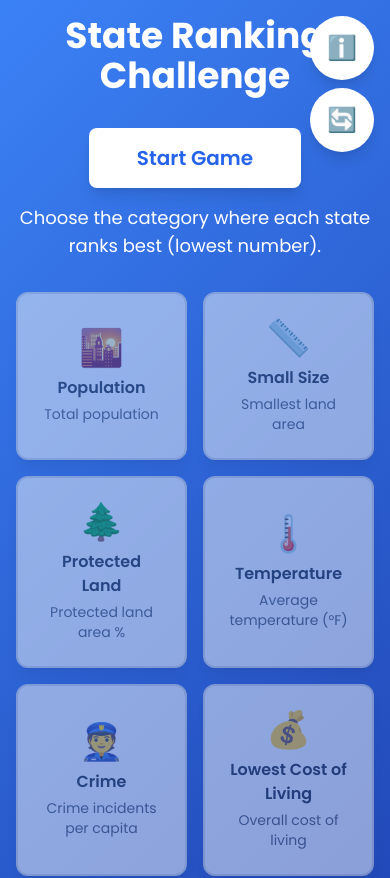
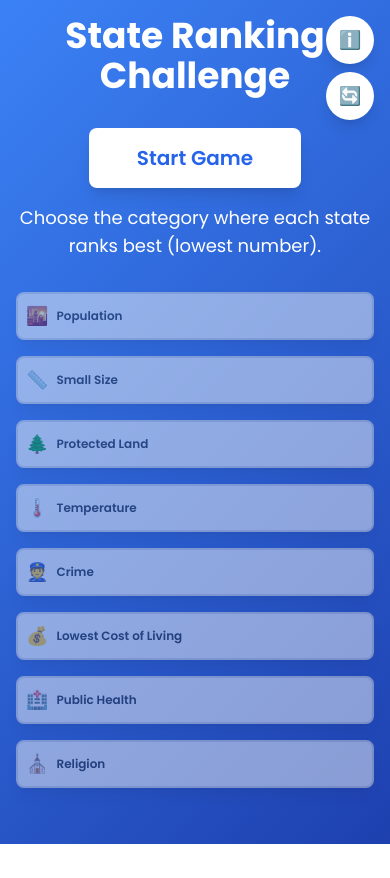
Before and after one commit to noahscott23/rankings-game, a Next.js app: page / in a window 390 px wide. Shown: the top 878 px of the page. After the commit the page ends 844 px from the top, so only its background shows below. Built offline with nearby package versions, Linux system fonts and the light colour scheme.

Commit message:
mobile changes

```diff
--- a/components/GameBoard.tsx
+++ b/components/GameBoard.tsx
@@ -546,18 +546,18 @@ export default function GameBoard() {
           <div className="absolute top-0 right-0 flex flex-col gap-2">
             <button
               onClick={() => setGameState(prev => ({ ...prev, showInfo: true }))}
-              className="bg-white p-3 rounded-full shadow-lg hover:shadow-xl transition-all w-16 h-16 flex items-center justify-center"
+              className="bg-white p-2 sm:p-3 rounded-full shadow-lg hover:shadow-xl transition-all w-12 h-12 sm:w-16 sm:h-16 flex items-center justify-center"
               title="Game Info"
             >
-              <span className="text-2xl">ℹ️</span>
+              <span className="text-lg sm:text-2xl">ℹ️</span>
             </button>
 
             <button
               onClick={() => window.location.reload()}
-              className="bg-white p-3 rounded-full shadow-lg hover:shadow-xl transition-all w-16 h-16 flex items-center justify-center"
+              className="bg-white p-2 sm:p-3 rounded-full shadow-lg hover:shadow-xl transition-all w-12 h-12 sm:w-16 sm:h-16 flex items-center justify-center"
               title="Reset Game"
             >
-              <span className="text-2xl">🔄</span>
+              <span className="text-lg sm:text-2xl">🔄</span>
             </button>
           </div>
         </div>
@@ -582,14 +582,14 @@ export default function GameBoard() {
           </div>
         ) : (
           <div className="text-center mb-8">
-            <div className="bg-white/90 backdrop-blur-sm rounded-xl shadow-lg p-6 max-w-md mx-auto mb-6">
-              <h2 className={`text-3xl font-bold mb-3 transition-all text-gray-800 ${gameState.isSpinning ? 'animate-pulse' : ''}`}>
+            <div className="bg-white/90 backdrop-blur-sm rounded-xl shadow-lg p-4 sm:p-6 max-w-xs sm:max-w-md mx-auto mb-6">
+              <h2 className={`text-2xl sm:text-3xl font-bold mb-2 sm:mb-3 transition-all text-gray-800 ${gameState.isSpinning ? 'animate-pulse' : ''}`}>
                 {gameState.currentState?.flag.startsWith('/') ? (
                   <div className="flex flex-col items-center">
                     <img
                       src={gameState.currentState.flag}
                       alt={`${gameState.currentState.name} flag`}
-                      className="w-16.8 h-10 mb-2 object-cover"
+                      className="w-12 h-8 sm:w-16.8 sm:h-10 mb-1 sm:mb-2 object-cover"
                     />
                     {gameState.currentState?.name}
                   </div>
@@ -600,7 +600,7 @@ export default function GameBoard() {
                   </>
                 )}
               </h2>
-              <div className="space-y-2 text-sm">
+              <div className="space-y-1 sm:space-y-2 text-xs sm:text-sm">
                 <div className="flex justify-between items-center">
                   <span className="text-gray-600">Categories Remaining:</span>
                   <span className="font-semibold text-blue-600">{gameState.availableCategories.length}</span>
@@ -626,7 +626,7 @@ export default function GameBoard() {
           </div>
         )}
 
-        <div className="grid grid-cols-2 md:grid-cols-4 gap-4">
+        <div className="grid grid-cols-1 sm:grid-cols-2 md:grid-cols-4 gap-4">
           {categories.map((category) => {
             const isUsed = gameState.placements[category.id];
             const isAvailable = gameState.availableCategories.some(c => c.id === category.id);
@@ -660,23 +660,31 @@ export default function GameBoard() {
                 key={category.id}
                 onClick={() => isAvailable && !gameState.isSpinning && gameState.gameStarted ? handlePlacement(category.id) : undefined}
                 disabled={!gameState.currentState || !isAvailable || gameState.isSpinning || !gameState.gameStarted}
-                className={`p-6 rounded-xl shadow-lg transition-all border-2 ${buttonStyle} ${
+                className={`p-2 sm:p-6 rounded-lg sm:rounded-xl shadow-lg transition-all border-2 ${buttonStyle} ${
                   isUsed ? 'cursor-default' : ''
                 } ${gameState.isSpinning ? 'opacity-75' : ''}`}
               >
-                <div className="text-4xl mb-2">{category.icon}</div>
-                <h3 className="font-semibold text-gray-800">{category.name}</h3>
+                {/* Mobile: emoji and name on one line, smaller icon, no description */}
+                <div className="flex flex-row items-center gap-2 sm:hidden">
+                  <span className="text-lg">{category.icon}</span>
+                  <span className="font-semibold text-gray-800 text-xs">{category.name}</span>
+                </div>
+                {/* Desktop: emoji above name, show description */}
+                <div className="hidden sm:flex sm:flex-col sm:items-center">
+                  <span className="text-4xl mb-2">{category.icon}</span>
+                  <h3 className="font-semibold text-gray-800 text-base">{category.name}</h3>
+                </div>
                 {isUsed ? (
-                  <p className={`text-sm mt-1 font-medium ${textStyle}`}>
+                  <p className={`text-xs sm:text-sm mt-1 font-medium ${textStyle}`}>
                     <img
                       src={`/${isUsed.stateName.toLowerCase().replace(' ', '-')}.png`}
                       alt={`${isUsed.stateName} flag`}
-                      className="inline w-10 h-8 mr-1 object-cover"
+                      className="inline w-4 h-3 sm:w-10 sm:h-8 mr-1 object-cover"
                     />
                     {isUsed.stateName}: #{isUsed.rank}
                   </p>
                 ) : (
-                  <p className="text-sm text-gray-600 mt-1">{category.description}</p>
+                  <p className="hidden sm:block text-sm text-gray-600 mt-1">{category.description}</p>
                 )}
               </button>
             );
```
